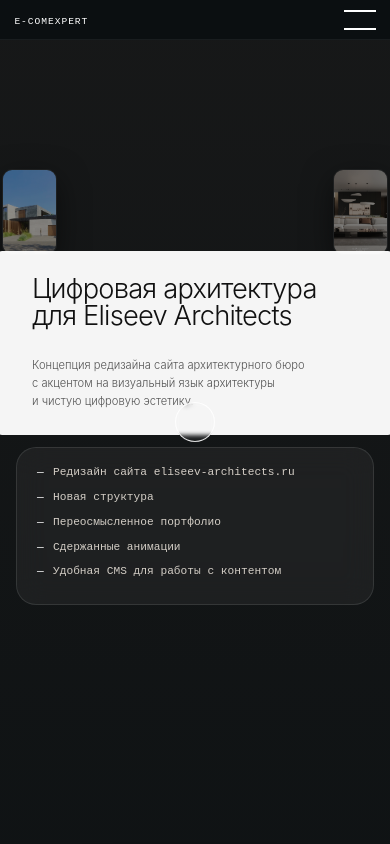
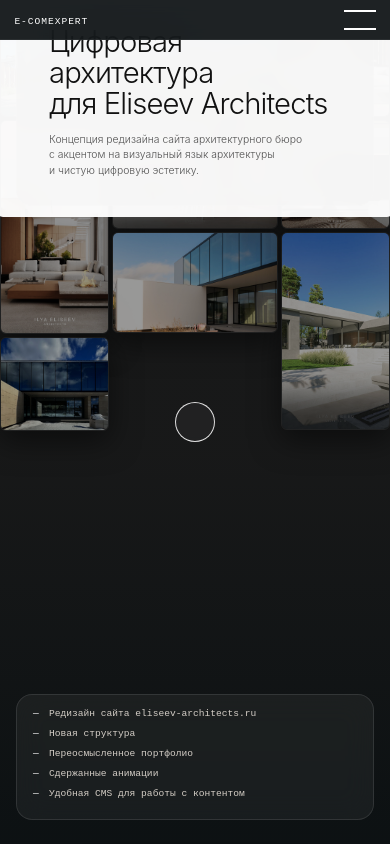
Before and after one commit to Oniqqqq/eliseevv, a React (Vite) app in the folder eliseev-react/: page / in a window 390 px wide. Shown: the top 844 px of the page. Built offline with nearby package versions, Linux system fonts and the light colour scheme.

Commit message:
feat(mobile-hero): cosmos.so-style mosaic grid layout with constrained text and right-aligned panel

```diff
--- a/eliseev-react/src/styles.css
+++ b/eliseev-react/src/styles.css
@@ -1882,24 +1882,99 @@
   .header-nav { display: none; }
   .burger-btn { display: flex; }
 
-  /* Hero */
-  .hero { padding-top: 11rem; min-height: 100svh; }
-  .hero-content { padding: 2rem; }
-  .hero-text-wrap { max-width: 80%; }
-  .hero-title { font-size: clamp(2.8rem, 7vw, 4.5rem); }
-  .hero-subtitle { font-size: 1.4rem; }
-  .hero-glass-panel { align-self: flex-start; padding: 2rem 2.5rem; margin-top: 3rem; }
-
-  /* Hero gallery — hide middle cards, keep 2 slim corner images */
-  .hero-gallery-item { display: none; }
-  .item-1, .item-3 {
-    display: block;
-    width: 16vw;
-    height: 26vw;
-    filter: brightness(0.55);
+  /* Hero — cosmos.so-style mosaic on mobile */
+  .hero {
+    padding-top: 0; /* Let the gallery fill the full screen */
+    min-height: 100svh;
+    position: relative;
   }
-  .item-1 { top: 18%; left: 1%; }
-  .item-3 { top: 18%; right: 1%; }
+  .hero-content {
+    padding: 0 2rem 3rem;
+    position: absolute;
+    bottom: 0;
+    left: 0;
+    right: 0;
+    z-index: 3;
+    display: flex;
+    flex-direction: column;
+    align-items: flex-start;
+    gap: 1.5rem;
+  }
+
+  /* Text wrap: not full width, leaves space for gallery feel */
+  .hero-text-wrap {
+    max-width: 72%;
+    background: rgba(11, 16, 18, 0.55);
+    backdrop-filter: blur(10px);
+    -webkit-backdrop-filter: blur(10px);
+    border-radius: 16px;
+    padding: 1.8rem 2rem;
+    border: 1px solid rgba(255,255,255,0.08);
+  }
+  .hero-title {
+    font-size: clamp(2.6rem, 7.5vw, 4rem);
+    line-height: 1.05;
+    margin-bottom: 1rem;
+  }
+  .hero-subtitle { font-size: 1.3rem; line-height: 1.5; }
+
+  /* Glass panel: narrower, aligned to the right */
+  .hero-glass-panel {
+    align-self: flex-end;
+    width: 58%;
+    padding: 1.5rem 2rem;
+    margin-top: 0;
+    border-radius: 16px;
+  }
+  .hero-list li { font-size: 1.2rem; margin-bottom: 0.7rem; }
+
+  /* ---- Cosmos.so mosaic grid ----
+     3 columns: left narrow | center | right narrow
+     6 photos visible; text sits in the lower center  */
+
+  .hero-gallery {
+    display: grid;
+    grid-template-columns: 28vw 1fr 28vw;
+    grid-template-rows: 30vw 28vw 26vw 24vw;
+    gap: 3px;
+    position: absolute;
+    inset: 0;
+    z-index: 1;
+    pointer-events: none;
+    transform-style: flat; /* Disable 3D on mobile */
+  }
+
+  /* Reset all default item positioning */
+  .hero-gallery-item {
+    position: static !important;
+    width: 100% !important;
+    height: 100% !important;
+    filter: brightness(0.6) !important;
+    border-radius: 6px;
+  }
+
+  /* Place 6 of the 9 items into the grid */
+  .item-1 { grid-column: 1; grid-row: 1; display: block !important; }
+  .item-2 { grid-column: 2; grid-row: 1; display: block !important; }
+  .item-3 { grid-column: 3; grid-row: 1; display: block !important; }
+  .item-4 { grid-column: 1; grid-row: 2 / span 2; display: block !important; }
+  .item-5 { grid-column: 2; grid-row: 2; display: block !important; }
+  .item-6 { grid-column: 3; grid-row: 2; display: block !important; }
+  .item-7 { grid-column: 1; grid-row: 4; display: block !important; }
+  .item-8 { grid-column: 2; grid-row: 3; display: block !important; }
+  .item-9 { grid-column: 3; grid-row: 3 / span 2; display: block !important; }
+
+  /* Gradient overlay fades bottom for text readability */
+  .hero-image-overlay {
+    background: linear-gradient(
+      180deg,
+      rgba(11,16,18,0.10) 0%,
+      rgba(11,16,18,0.15) 45%,
+      rgba(11,16,18,0.85) 80%,
+      rgba(11,16,18,1) 100%
+    );
+    z-index: 2;
+  }
 
   /* Context */
   .context-body { gap: 3rem; }
```
